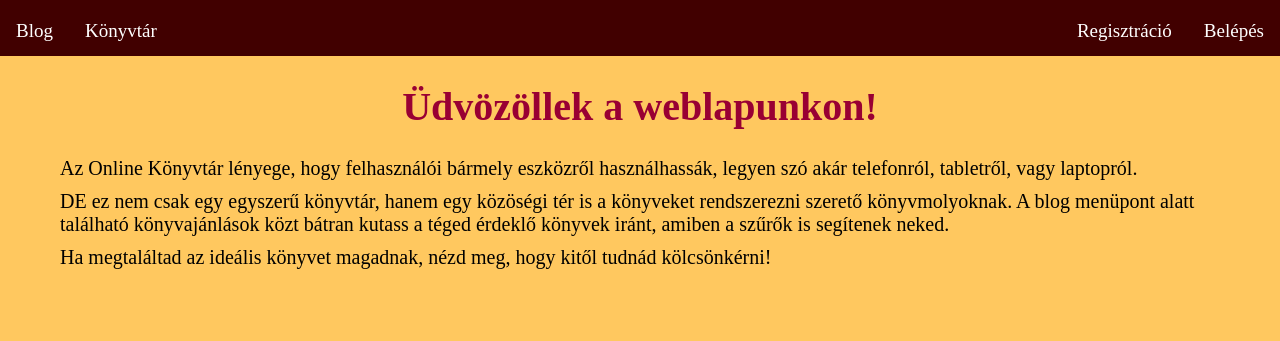
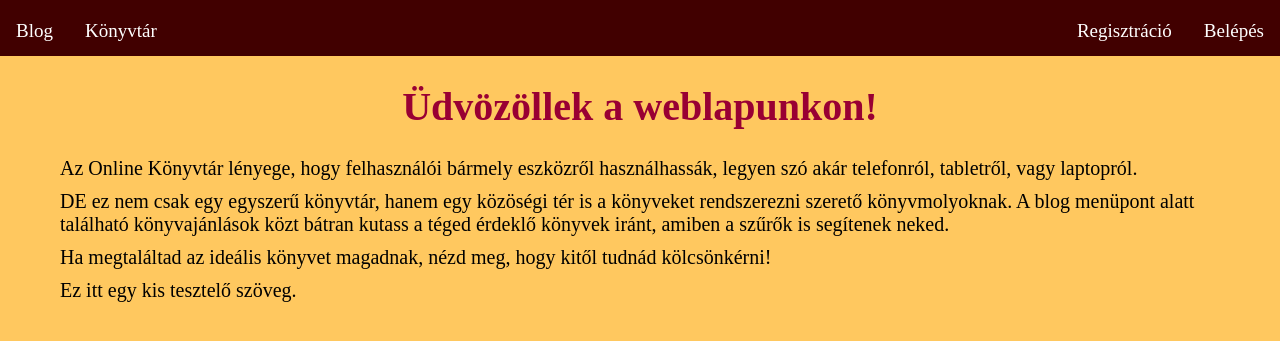
Before and after one commit to Zso999/online-konyvtar, a website: page public/index.html in a window 1280 px wide. Shown: the part 489-830 px from the top of the page. Drawn offline with nearby package versions, Linux system fonts and the light colour scheme; some packages are replaced by stand-ins of ours; files that its build step writes are made by us from their sources; a script that the page names is missing.

Commit message:
Update alap.html

```diff
--- a/public/alap.html
+++ b/public/alap.html
@@ -14,4 +14,5 @@
     <p>
       Ha megtaláltad az ideális könyvet magadnak, nézd meg, hogy kitől tudnád kölcsönkérni!
     </p>
+  <p>Ez itt egy kis tesztelő szöveg.</p>
 </div>
```
